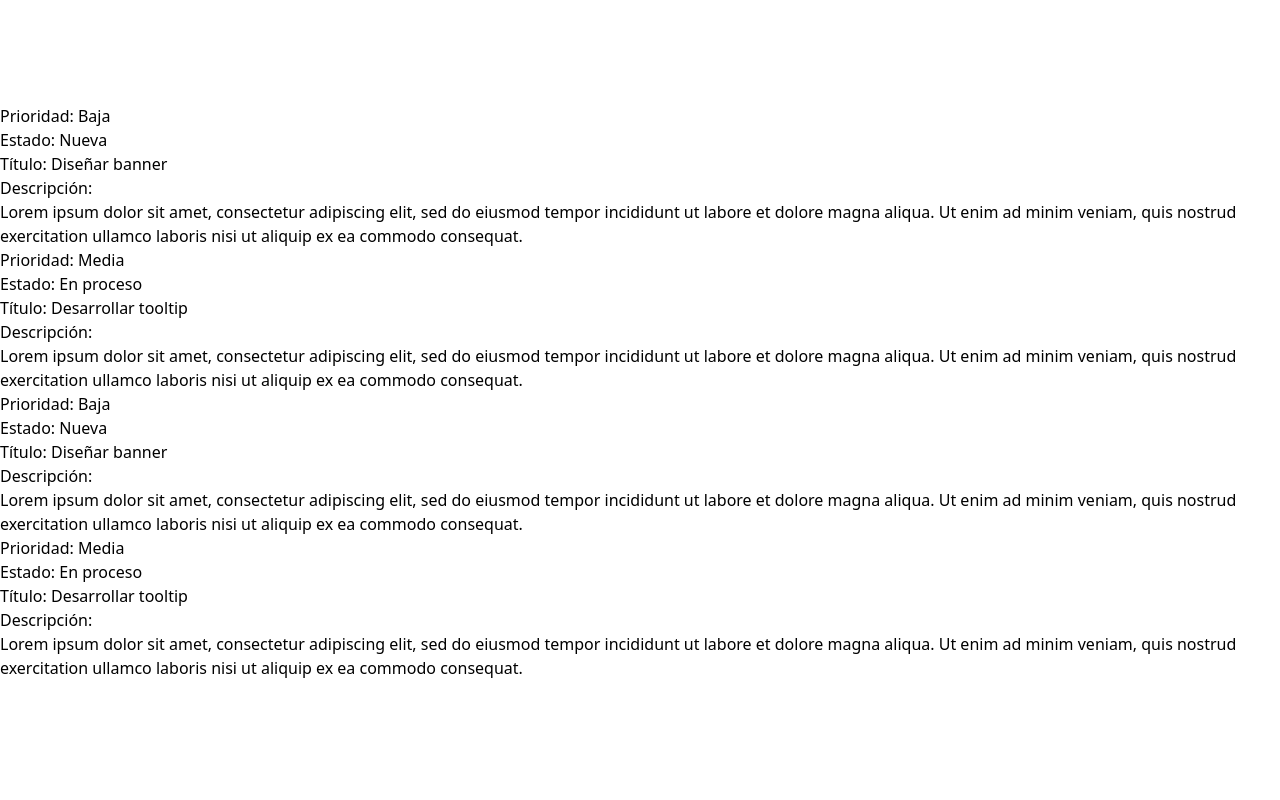
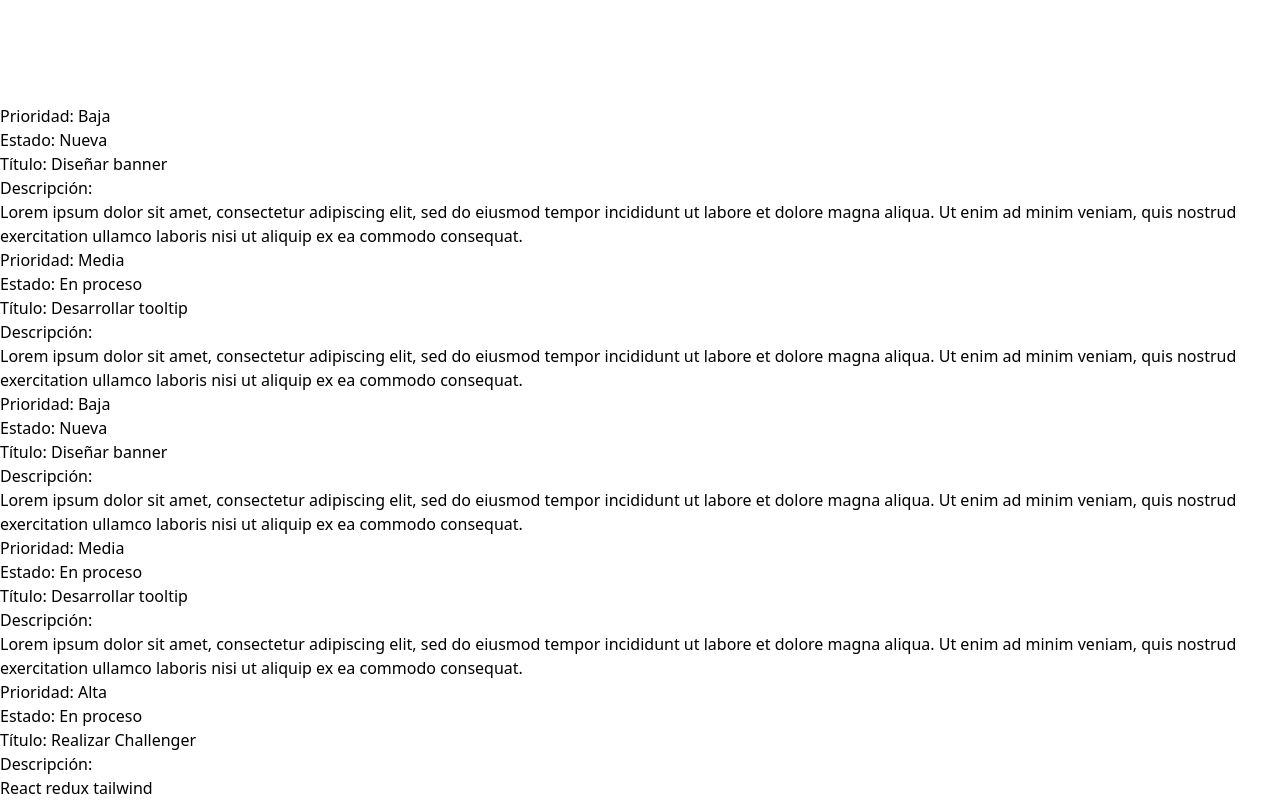
Before and after one commit to JoseIgnacioTapia/cor-todo-challenger, a React (Vite) app: page / in a window 1280 px wide. Shown: the part 5354-6154 px from the top of the page. Before the commit the page ends 6034 px from the top, so only its background shows below. Built offline with nearby package versions, Linux system fonts and the light colour scheme; data requests are answered from the project's data file.

Commit message:
Create task

```diff
--- a/db.json
+++ b/db.json
@@ -27,6 +27,13 @@
       "description": "Lorem ipsum dolor sit amet, consectetur adipiscing elit, sed do eiusmod tempor incididunt ut labore et dolore magna aliqua. Ut enim ad minim veniam, quis nostrud exercitation ullamco laboris nisi ut aliquip ex ea commodo consequat.",
       "priority": "Media",
       "state": "En proceso"
+    },
+    {
+      "title": "Realizar Challenger",
+      "priority": "Alta",
+      "state": "En proceso",
+      "description": "React redux tailwind",
+      "id": 5
     }
   ]
 }
--- a/src/components/Form.jsx
+++ b/src/components/Form.jsx
@@ -17,15 +17,16 @@ function Form(props) {
   // console.log(formData.title);
 
   return (
-    <form className="w-full">
+    <form onSubmit={onSubmit} className="w-full">
       <div className="flex flex-col gap-3 sm:flex-row">
         <div className="flex-1">
           <input
             className="appearance-none block w-full bg-gray-200 text-gray-700 border border-gray-200 rounded py-3 px-4 mb-3 leading-tight focus:outline-none focus:bg-white"
-            id="grid-first-name"
+            id="name"
             type="text"
             name="title"
             value={title}
+            onChange={onInputChange}
             placeholder="Título"
           />
         </div>
@@ -33,7 +34,9 @@ function Form(props) {
           <select
             className="block appearance-none w-full bg-gray-200 border border-gray-200 text-gray-700 py-3 px-4 pr-8 rounded leading-tight focus:outline-none focus:bg-white focus:border-gray-500"
             id="grid-state"
+            name="priority"
             value={priority}
+            onChange={onInputChange}
           >
             <option value="default">Prioridad</option>
             <option value="Alta">Alta</option>
@@ -54,7 +57,9 @@ function Form(props) {
           <select
             className="block appearance-none w-full bg-gray-200 border border-gray-200 text-gray-700 py-3 px-4 pr-8 rounded leading-tight focus:outline-none focus:bg-white focus:border-gray-500"
             id="grid-state"
+            name="state"
             value={state}
+            onChange={onInputChange}
           >
             <option value="default">Estado</option>
             <option value="Nueva">Nueva</option>
@@ -78,7 +83,9 @@ function Form(props) {
           id="exampleFormControlTextarea1"
           rows={3}
           placeholder="Descripción"
+          name="description"
           value={description}
+          onChange={onInputChange}
         />
       </div>
       <div className="mt-2 w-full">
--- a/src/components/SectionCards.jsx
+++ b/src/components/SectionCards.jsx
@@ -19,7 +19,7 @@ function SectionCards() {
         tasks.map(task => {
           return (
             <Link
-              className="inline-block "
+              className="inline-block w-full"
               to={`/todo/${task.id}`}
               key={task.id}
             >
--- a/src/screens/Home.jsx
+++ b/src/screens/Home.jsx
@@ -1,6 +1,6 @@
 import { useState, useEffect } from 'react';
-// import { useForm } from '../hooks/useForm.js';
-import { validationForm } from '../utils/helpers.js';
+import { useDispatch } from 'react-redux';
+import { createTaskItem } from '../features/tasks/taskslice';
 import Form from '../components/Form';
 import FiltersSection from '../components/FiltersSection';
 import SectionCards from '../components/SectionCards';
@@ -15,6 +15,8 @@ const initialForm = {
 function Home() {
   const [formState, setFormState] = useState(initialForm);
 
+  const dispatch = useDispatch();
+
   const handleInputChange = e => {
     const { name, value } = e.target;
 
@@ -23,9 +25,12 @@ function Home() {
       [name]: value,
     }));
   };
+  console.log(formState);
 
   const handleSubmit = e => {
     e.preventDefault();
+
+    dispatch(createTaskItem(formState));
   };
 
   return (
```
